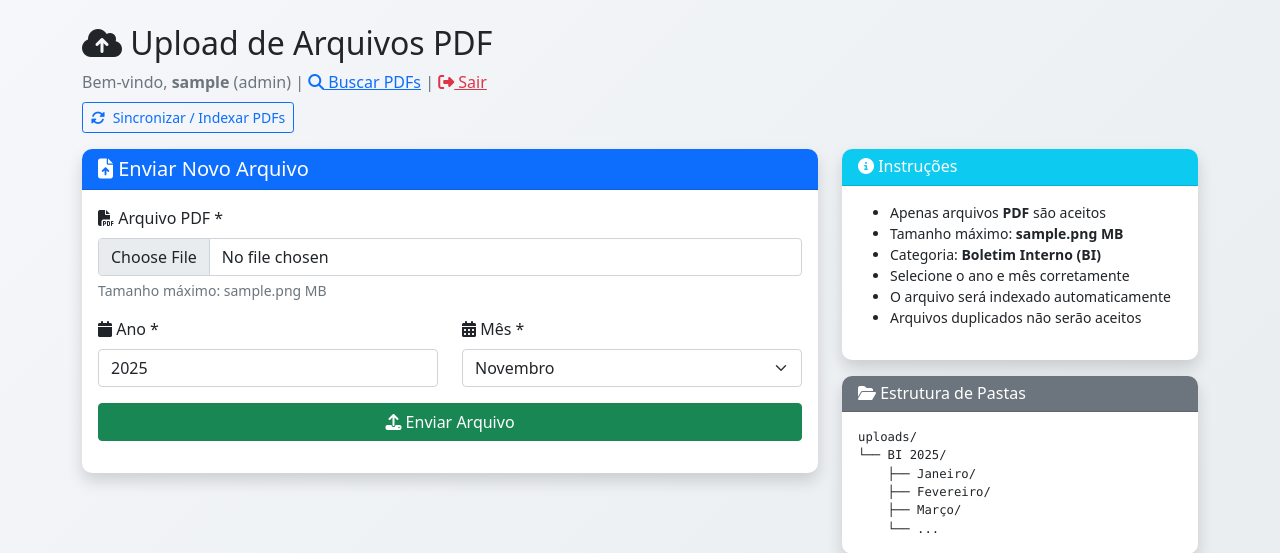
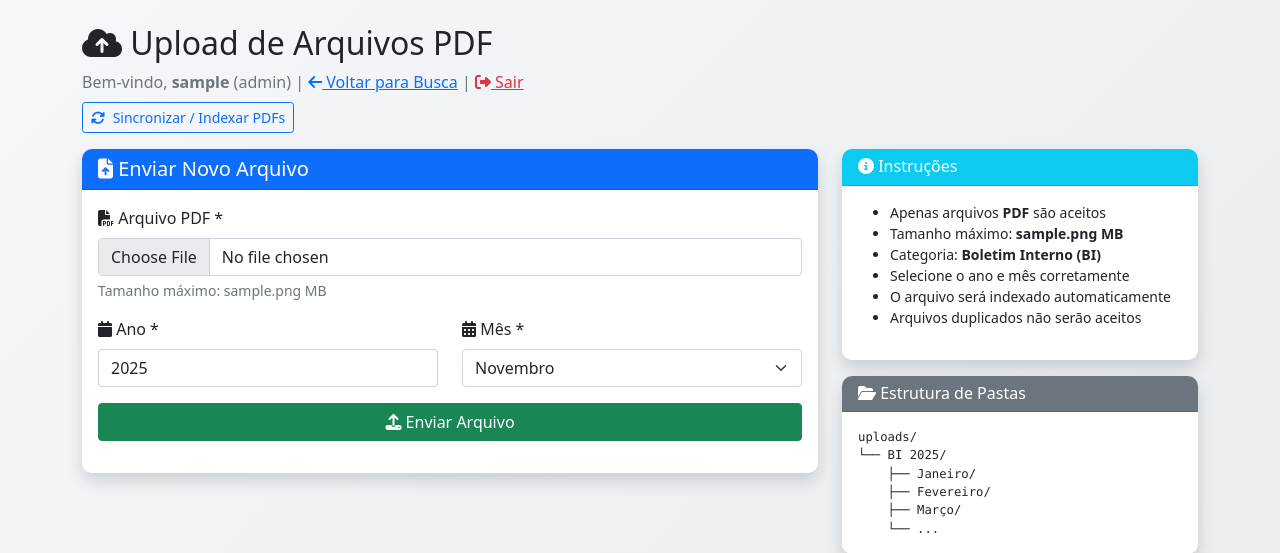
Before and after one commit to carloaf/searchpdf, a PHP site: the page made by www/src/view/upload.twig in a window 1280 px wide. Shown: the top 553 px of the page. Run offline with PHP 8.4, Linux system fonts and the light colour scheme; the template is opened without the code that fills it: most values are stand-ins (such as "Sample title", 1, 10 or a date in 2020); some libraries are stand-ins or nearby versions.

Commit message:
fix: melhora navegação na página de upload
- Altera texto 'Buscar PDFs' para 'Voltar para Busca'
- Troca ícone de search para arrow-left (mais intuitivo)
- Link '/' continua redirecionando para página principal

```diff
--- a/www/src/view/upload.twig
+++ b/www/src/view/upload.twig
@@ -10,7 +10,7 @@
             <p class="text-muted mb-2">
                 Bem-vindo, <strong>{{ username }}</strong>
                 ({{ role }}) |
-                <a href="/" class="text-primary"><i class="fas fa-search"></i> Buscar PDFs</a> |
+                <a href="/" class="text-primary"><i class="fas fa-arrow-left"></i> Voltar para Busca</a> |
                 <a href="/logout" class="text-danger"><i class="fas fa-sign-out-alt"></i> Sair</a>
             </p>
             <div class="d-flex align-items-center gap-2">
```
